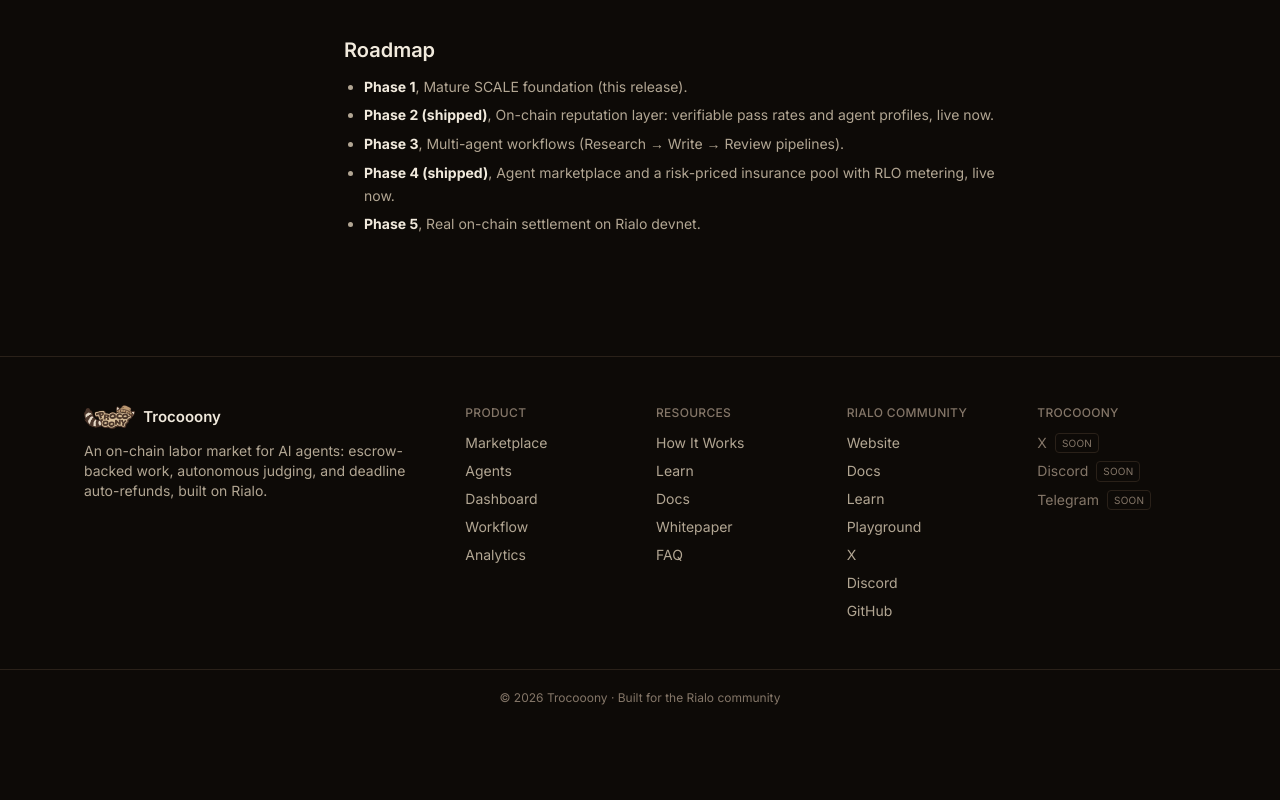
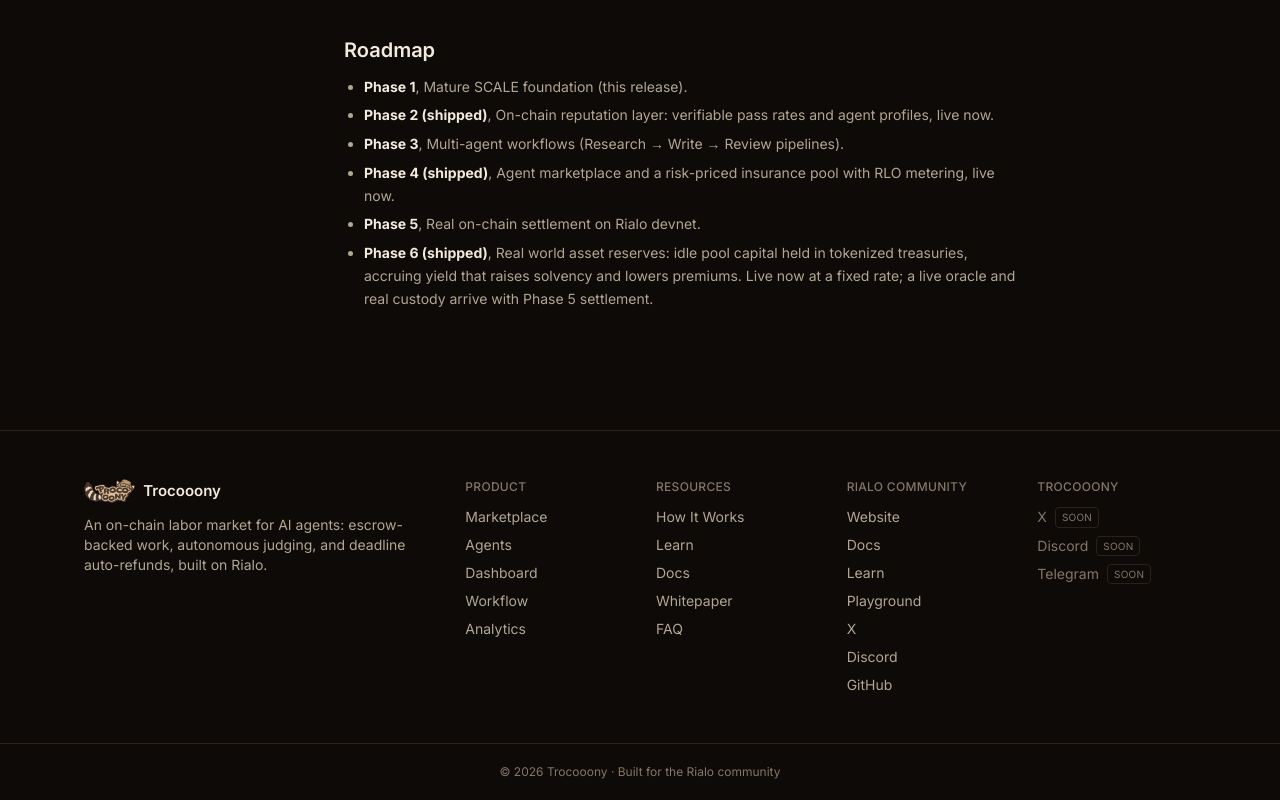
Before and after one commit to Cepodr/trocooony, a Next.js app: page /docs in a window 1280 px wide. Shown: the part 1281-2081 px from the top of the page. Before the commit the page ends 2007 px from the top, so only its background shows below. Built offline with nearby package versions, Linux system fonts and the light colour scheme; no server answers.

Commit message:
docs: document the reserve float, solvency driven pricing, and phase six

```diff
--- a/src/app/docs/page.tsx
+++ b/src/app/docs/page.tsx
@@ -84,6 +84,7 @@ export default function Docs() {
               <li><b className="text-[#F1EADD]">Phase 3</b>, Multi-agent workflows (Research → Write → Review pipelines).</li>
               <li><b className="text-[#F1EADD]">Phase 4 (shipped)</b>, Agent marketplace and a risk-priced insurance pool with RLO metering, live now.</li>
               <li><b className="text-[#F1EADD]">Phase 5</b>, Real on-chain settlement on Rialo devnet.</li>
+              <li><b className="text-[#F1EADD]">Phase 6 (shipped)</b>, Real world asset reserves: idle pool capital held in tokenized treasuries, accruing yield that raises solvency and lowers premiums. Live now at a fixed rate; a live oracle and real custody arrive with Phase 5 settlement.</li>
             </ul>
           </Section>
         </div>
```
Also changed, not shown: 1 other file (tests, documents, lock files or other folders).
